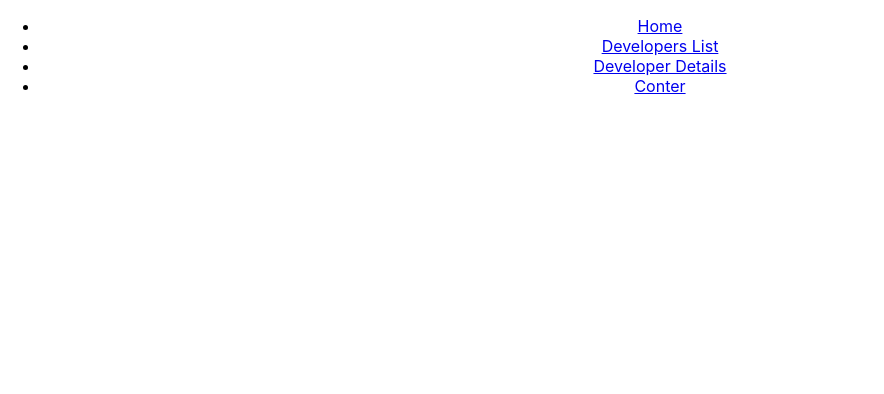
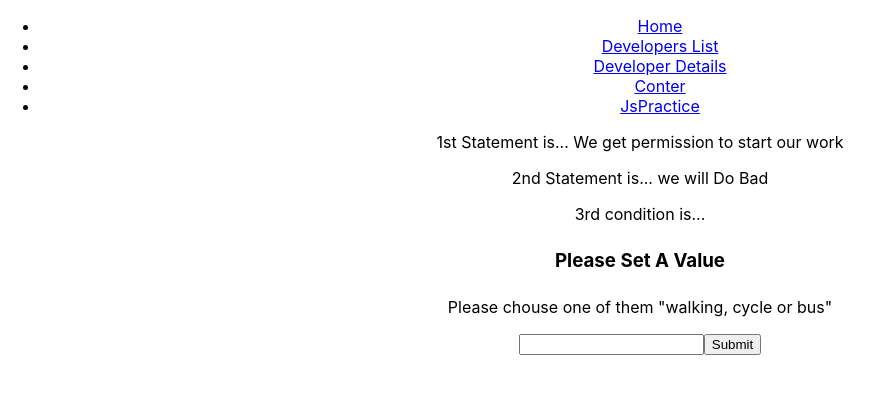
Before and after one commit to abdulhay103/My-Todo, a React (Create React App) app: page /js-practise in a window 1280 px wide. Shown: the top 394 px of the page, without its empty margins (0-884 px from the left). Built offline with nearby package versions, Linux system fonts and the light colour scheme.

Commit message:
last Commit

```diff
--- /dev/null
+++ b/src/Component/JsPractice/JsPractice.js
@@ -0,0 +1,90 @@
+import React, { useState } from "react";
+
+const JsPractice = () => {
+  //1st condition
+  const whatDo = (time) => {
+    if (time <= 8) {
+      return <span>We get permission to start our work</span>;
+    } else {
+      return <span>We can't get permission to start our work</span>;
+    }
+  };
+
+  //2nd Condition
+  //   const practise = ["Good", "Modarate", "Bad"];
+  const ourCondition = (practise) => {
+    // for (i = 0; i < practise.length; i++) {
+    //   return <span>go</span>;
+    // }
+    if (practise === "Good") {
+      return <span>Do Well</span>;
+    } else if (practise === "Modarate") {
+      return <span>Do Simple</span>;
+    } else if (practise === "Bad") {
+      return <span>Do Bad</span>;
+    } else {
+      return <span>Do Nothing!!</span>;
+    }
+  };
+
+  //3rd condition
+
+  const [way, setWay] = useState("");
+  const [getResult, setGetResult] = useState("");
+
+  const submit = (e) => {
+    e.preventDefault();
+    setGetResult(way);
+    setWay("");
+  };
+
+  const result = () => {
+    const time = [35, 40, 50];
+    if (getResult === "bus") {
+      return (
+        <span>
+          It take minimum <strong>{time[1]}</strong> minutes.
+        </span>
+      );
+    } else if (getResult === "walking") {
+      return (
+        <span>
+          It take minimum <strong>{time[2]}</strong> minutes.
+        </span>
+      );
+    } else if (getResult === "cycle") {
+      return (
+        <span>
+          It take minimum <strong>{time[0]}</strong> minutes.
+        </span>
+      );
+    } else if (getResult === "") {
+      return <h4> Please Set A Value</h4>;
+    } else {
+      return <h1>Are You Mad?</h1>;
+    }
+  };
+
+  return (
+    <div>
+      <p>1st Statement is... {whatDo(8)}</p>
+      <p>2nd Statement is... we will {ourCondition("Bad")}</p>
+      <p>3rd condition is...</p>
+      <h3>{result()}</h3>
+
+      <form action="" onSubmit={submit}>
+        <p>Please chouse one of them "walking, cycle or bus"</p>
+        <input
+          type="text"
+          value={way}
+          onChange={(e) => {
+            setWay(e.target.value);
+          }}
+        />
+        <button type="submit">Submit</button>
+      </form>
+    </div>
+  );
+};
+
+export default JsPractice;
--- a/src/Component/Router/MainRouter.js
+++ b/src/Component/Router/MainRouter.js
@@ -4,6 +4,7 @@ import Home from "../Todo/Home";
 import Counter from "../Counter/Counter";
 import DeveloperDetails from "../Todo/DeveloperDetails";
 import DevelopersList from "../Todo/DevelopersList";
+import JsPractice from "../JsPractice/JsPractice";
 
 const MainRouter = () => {
   return (
@@ -22,6 +23,9 @@ const MainRouter = () => {
           <li>
             <Link to="counter">Conter</Link>
           </li>
+          <li>
+            <Link to="js-practise">JsPractice</Link>
+          </li>
         </ul>
       </div>
       <Switch>
@@ -29,6 +33,7 @@ const MainRouter = () => {
         <Route path="/developers-list" component={DevelopersList} />
         <Route path="/developer-details" component={DeveloperDetails} />
         <Route path="/counter" component={Counter} />
+        <Route path="/js-practise" component={JsPractice} />
       </Switch>
     </Router>
   );
--- a/src/Component/Todo/Home.js
+++ b/src/Component/Todo/Home.js
@@ -11,7 +11,10 @@ const Home = () => {
   const onSubmitHandler = (e) => {
     e.preventDefault();
     setTodos([...todos, { name, details }]);
-    console.log(developer);
+    setDeveloper({
+      name: "",
+      details: "",
+    });
   };
   return (
     <div>
@@ -19,13 +22,16 @@ const Home = () => {
       <form onSubmit={onSubmitHandler}>
         <label htmlFor="name">Developer Nmae: </label>
         <input
+          placeholder="Name"
           type="text"
           value={name}
           onChange={(e) => setDeveloper({ name: e.target.value })}
         />
         <br />
+        <br />
         <label htmlFor="details">Developer Details: </label>
-        <input
+        <textarea
+          placeholder="developer details.."
           type="text"
           value={details}
           onChange={(e) => setDeveloper({ details: e.target.value })}
@@ -33,9 +39,16 @@ const Home = () => {
         <br />
         <button type="submit">Submit</button>
       </form>
+      <h1>show result</h1>
       {todos.map((todo, index) => {
-        // console.log(todo.name);
-        return <h1 key={index}>{todo.name}</h1>;
+        return (
+          <div>
+            <p key={index}>
+              <strong>Mr. {todo.name}</strong>
+              <span>{todo.details}</span>
+            </p>
+          </div>
+        );
       })}
       {/* {console.log(todos)} */}
     </div>
```
